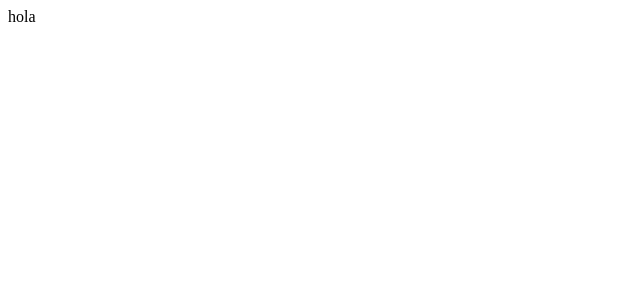
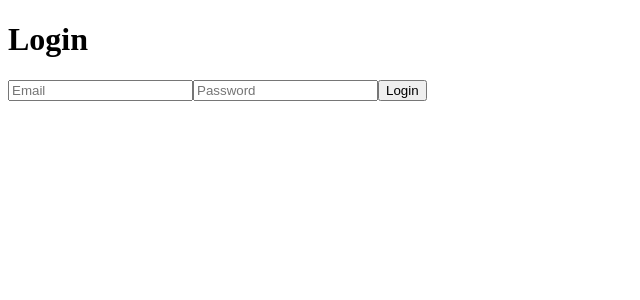
Before and after one commit to Pretel-Ivan16/campus-vault-app, a React (Vite) app in the folder Frontend/: page / in a window 1280 px wide. Shown: the top 300 px of the page, without its empty margins (0-640 px from the left). Built offline with nearby package versions, Linux system fonts and the light colour scheme.

Commit message:
feat: update App component to include routing for Login, Register, and Dashboard pages

```diff
--- a/Frontend/src/App.tsx
+++ b/Frontend/src/App.tsx
@@ -1,8 +1,17 @@
+import { BrowserRouter, Routes, Route } from "react-router-dom";
+import Login from "./pages/Login/Login";
+import Register from "./pages/Register/Register";
+import Dashboard from "./pages/Dashboard/Dashboard";
+
 function App() {
   return (
-    <div>
-      hola
-    </div>
+    <BrowserRouter>
+      <Routes>
+        <Route path="/" element={<Login/>}/>
+        <Route path="/register" element={<Register/>}/>
+        <Route path="/dashboard" element={<Dashboard/>}/>
+      </Routes>
+    </BrowserRouter>
   )
 }
 
```
